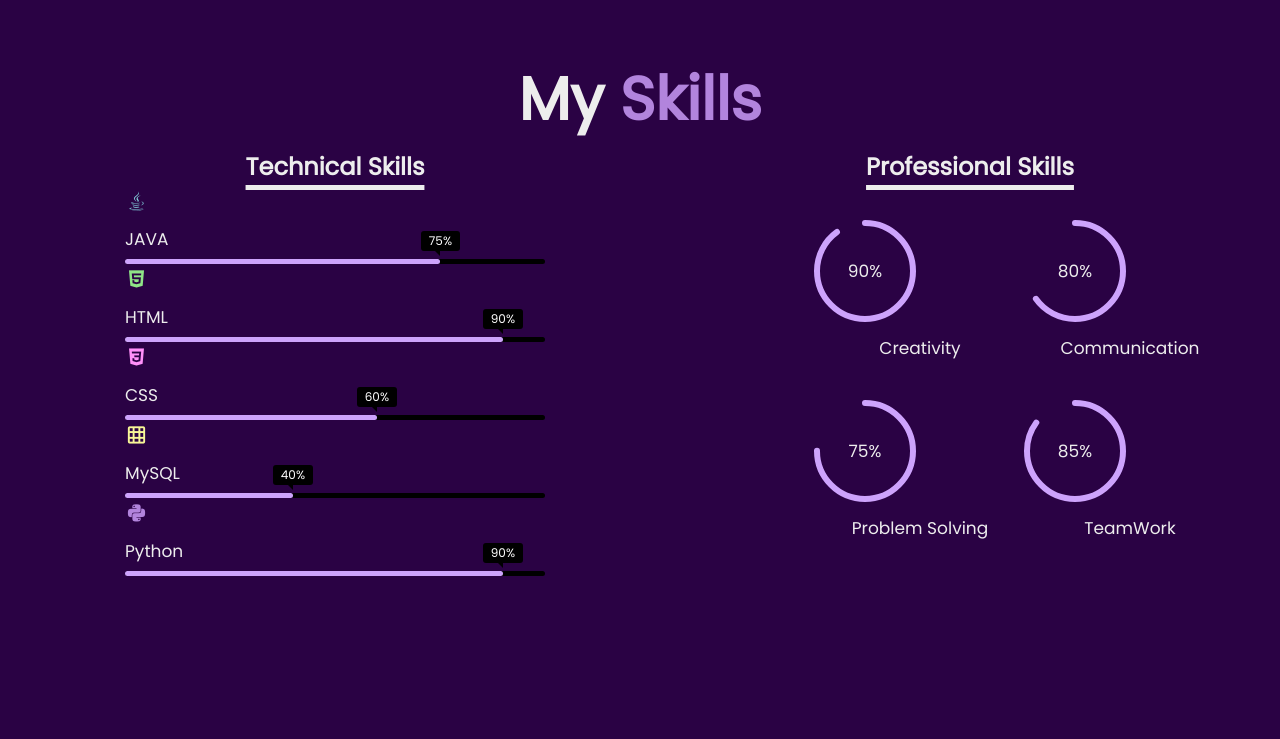
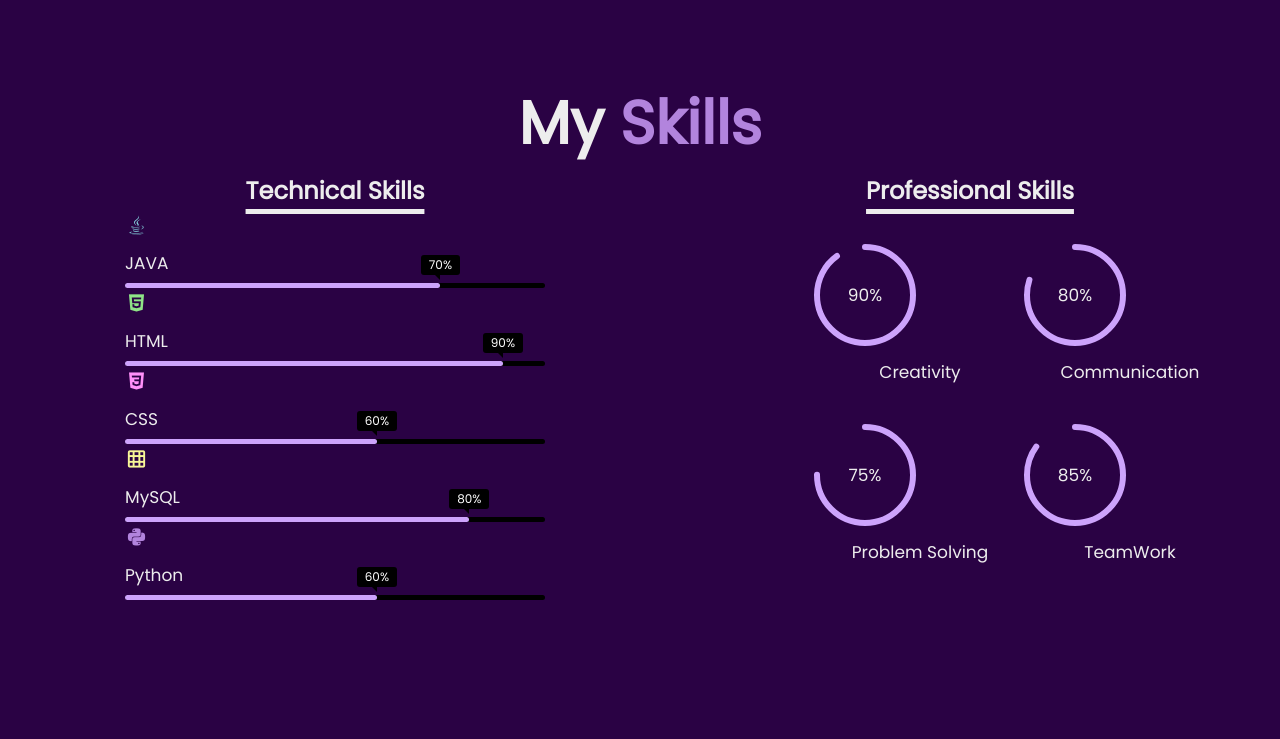
Before and after one commit to DoyelDatta/Portfolio, a plain HTML site: page index.html in a window 1280 px wide. Shown: the part 2259-2998 px from the top of the page. Drawn offline with nearby package versions, Linux system fonts and the light colour scheme.

Commit message:
Update styles.css

```diff
--- a/styles.css
+++ b/styles.css
@@ -194,6 +194,7 @@ margin:30px 15px 30px 0;
     font-size: 17px;
     line-height: 1.4;
     margin-bottom:4rem;
+    margin-right: 70px;
 }
 .services{
     color:aliceblue;
@@ -344,10 +345,10 @@ section{
     width:60%;
 }
 .progress-line.javascript span{
-    width:40%;
+    width:82%;
 }
 .progress-line.python span{
-    width:90%;
+    width:60%;
 }
 .progress-line span::after{
     position:absolute;
@@ -362,7 +363,7 @@ section{
     opacity:0;
 }
 .progress-line.java span::after{
-    content: "75%";
+    content: "70%";
 }
 .progress-line.html span::after{
     content: "90%";
@@ -371,10 +372,10 @@ section{
     content: "60%";
 }
 .progress-line.javascript span::after{
-    content: "40%";
+    content: "80%";
 }
 .progress-line.python span::after{
-    content: "90%";
+    content: "60%";
 }
 .progress-line span::before{
     content:" ";
@@ -450,7 +451,7 @@ section{
 }
 @keyframes animate-path2{
     100%{
-        stroke-dashoffset: 175;
+        stroke-dashoffset: 100;
     }
 }
 @keyframes animate-path3{
```
